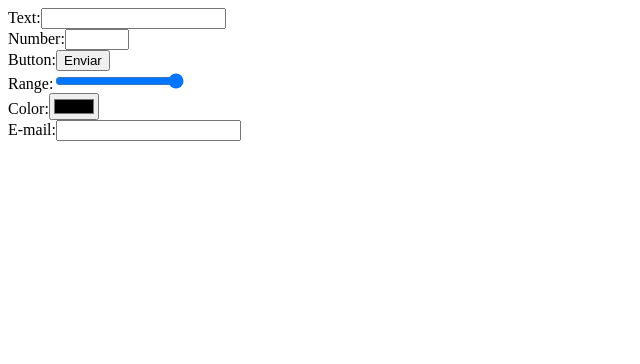
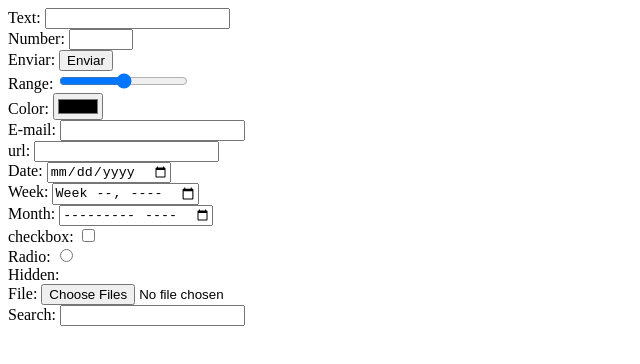
Before and after one commit to Pamela-Ayres/form_html, a plain HTML site: page tipo_tag_input.html in a window 1280 px wide. Shown: the whole page, without its empty margins (0-640 px from the left). Drawn offline with Linux system fonts and the light colour scheme.

Commit message:
Inputs inseridos e concluidos

```diff
--- a/tipo_tag_input.html
+++ b/tipo_tag_input.html
@@ -1,5 +1,5 @@
 <!DOCTYPE html>
-<html lang="en">
+<html lang="pt-br">
 <head>
     <meta charset="UTF-8">
     <meta name="viewport" content="width=device-width, initial-scale=1.0">
@@ -7,21 +7,67 @@
 </head>
 <body>
     <form>
-        <!--input text cria uma caixa para digitar textos/caracteres-->
-     <label>Text:</label><input type="text"/><br>
-     <!--input Numer cria caixa para numeros, mim=0 e referente o minimo de numero e max=100 o maximo definido, o step=5 faz a contagem de 5 em 5-->
-     <label>Number:</label><input type="Number" min="0" step = "5" max="100"/><br>
-     <!--input button cria um botão ex: eviar-->
-     <label>Button:</label><input type="button" value="Enviar"/><br>
-     <!--input range cria um scrol podendo dfinir minimo maximo e valor-->
-     <label>Range:</label><input type="range" mim="0" max="100" value="100"/><br>
-     <!--input color, criar um boto para definir as cores-->
-     <label>Color:</label><input type="color"/><br>
-     <!--input e-mail criar um caixa para adicionar o e-mail-->
-     <label>E-mail:</label><input type="email"/><br>
+        <label for="text">Text:</label>
+        <input type="text" id="text"><br>
 
+        <label for="number">Number:</label>
+        <input type="number" min="0" step="5" max="100" id="number"><br>
 
+        <label for="submit">Enviar:</label>
+        <input type="submit" value="Enviar" id="submit"><br>
 
+        <label for="range">Range:</label>
+        <input type="range" min="0" max="100" value="50" id="range"><br>
+
+        <label for="color">Color:</label>
+        <input type="color" id="color"><br>
+
+        <label for="email">E-mail:</label>
+        <input type="email" id="email"><br>
+
+        <label for="url">url:</label>
+        <input type="url" id="url"><br>
+
+        <label for="date">Date:</label>
+        <input type="date" id="date"><br>
+
+        <label for="week">Week:</label>
+        <input type="week" id="weeek"><br>
+
+        <label for="month">Month:</label>
+        <input type="month" id="month"><br>
+
+        <label for="checkbox">checkbox:</label>
+        <input type="checkbox" id="checkbox"><br>
+
+        <label for="radio">Radio:</label>
+        <input type="radio" id="radio"><br>
+
+        <label for="hidden">Hidden:</label>
+        <input type="hidden" id="hidden"><br>
+
+        <label for="file">File:</label>
+        <input type="file" multiple id="file"><br>
+
+        <label for="search">Search:</label>
+        <input type="search" id="search"><br>
     </form>
 </body>
 </html>
+<!--
+
+Explicação detalhada de cada parte:
+
+Estrutura básica: As primeiras linhas definem a estrutura básica do documento HTML, como o tipo de documento, idioma e o título da página.
+Cabeçalho: A seção <head> contém metadados sobre a página, como o conjunto de caracteres e a configuração da viewport.
+Corpo: A seção <body> contém o conteúdo visível da página, neste caso, o formulário.
+Formulário: A tag <form> define um formulário HTML.
+Rótulos e campos de entrada:
+<label>: Cria um rótulo para um elemento de formulário. O atributo for associa o rótulo a um elemento específico.
+<input>: Cria um campo de entrada. O atributo type define o tipo de campo (texto, número, etc.). Outros atributos como min, max, step e value configuram o comportamento do campo.
+Botão de envio: O botão <input type="submit"> envia os dados do formulário quando clicado.
+Observações:
+
+Identação: A identação consistente facilita a leitura e a compreensão do código.
+Comentários: Os comentários explicam a finalidade de cada elemento e atributo.
+Acessibilidade: O atributo for nos rótulos melhora a acessibilidade do formulário, pois permite que usuários de tecnologias assistivas associem os rótulos aos campos de entrada.-->
```
